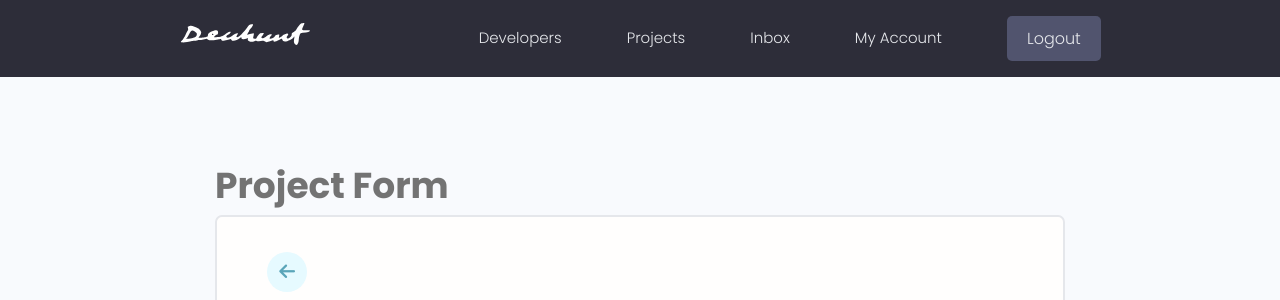
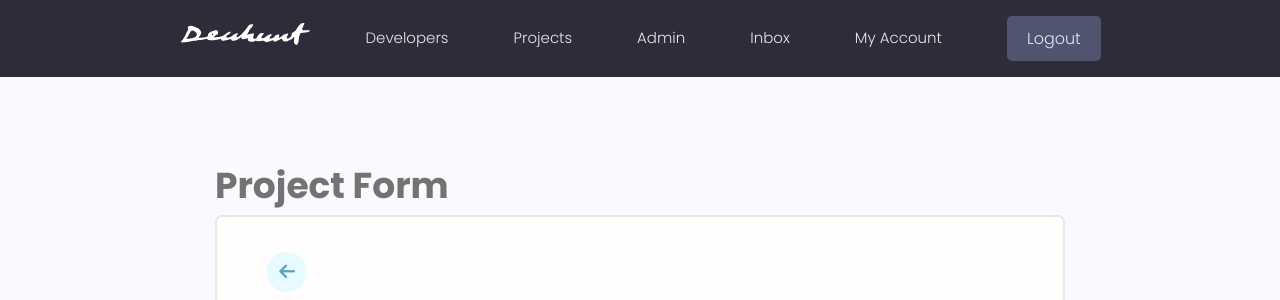
Before and after one commit to Rvkt/Devhunt, a Django app: page /projects/create-project/ in a window 1280 px wide. Shown: the top 300 px of the page. Run offline with Django 3.2, Linux system fonts and the light colour scheme; a user stored in the database is signed in; data comes from the database, SQL or seed files in the repository; both versions use the stored data as it was after the commit.

Commit message:
'EmailAdded'

```diff
--- a/templates/navbar.html
+++ b/templates/navbar.html
@@ -15,6 +15,12 @@
                 <li class="header__menuItem"><a href="{% url 'profiles' %}">Developers</a></li>
                 <li class="header__menuItem"><a href="{% url 'projects' %}">Projects</a></li>
 
+
+                {% if request.user.is_superuser %}
+                <li class="header__menuItem"><a href="/admin">Admin</a></li>
+                {% endif %}
+
+
                 {% if request.user.is_authenticated %}
                 <li class="header__menuItem"><a href="{% url 'inbox' %}">Inbox</a></li>
 
```
Also changed, not shown: DevHunt/settings.py (+19 -1 lines), db.sqlite3.
